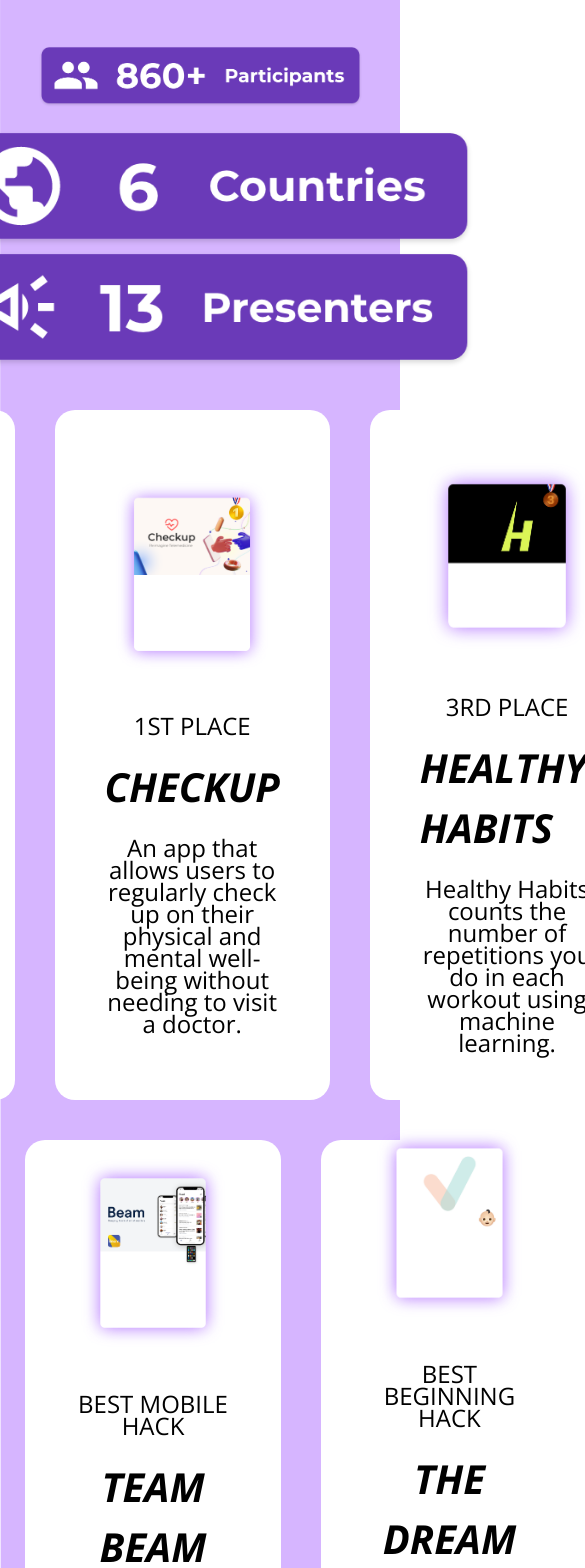
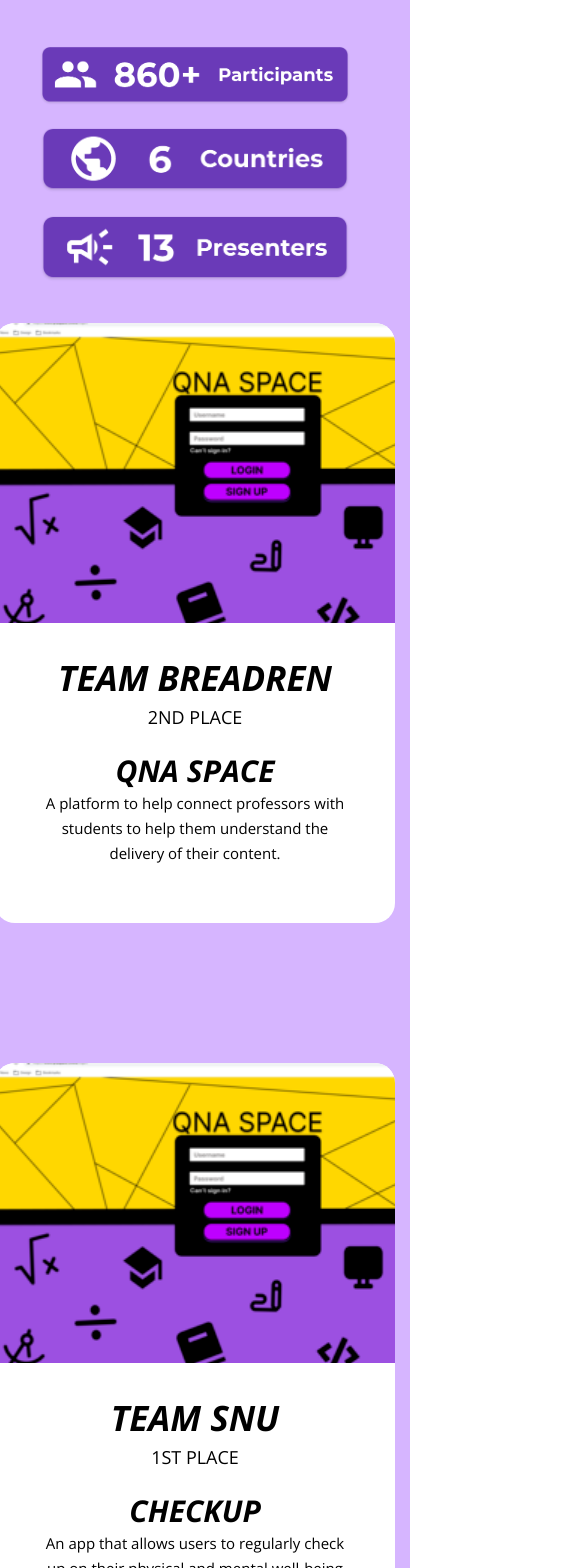
Before and after one commit to sf-hacks-admin/2021website, a React (Create React App) app in the folder app/: page / in a window 390 px wide. Shown: the part 1200-2768 px from the top of the page, 585 px wide, since content can reach past the window. Built offline with nearby package versions, Linux system fonts and the light colour scheme.

Commit message:
responsive cards

```diff
--- a/app/src/screens/Recap.js
+++ b/app/src/screens/Recap.js
@@ -11,72 +11,162 @@ import backgroundImg from "../assets/tracksSection/backgroundImg.svg";
 import "../styles/recap.css";
 
 const WinnerCard = props => {
-    return(
+  return (
     <div
       className="div-shadow"
       style={{
         width: props.width === "xs" ? 250 : 400,
-          height: props.width === "xs" ? undefined : 630,
         display: "flex",
         flexDirection: "column",
         justifyContent: "center",
         alignItems: "center",
         alignContent: "center",
         backgroundColor: "#ffffff",
-          padding: "30px 50px",
         margin: "20px",
         borderRadius: 20
-        }}>
-            <img src={props.imgSrc} className="tracks-card-img" />
-            <div className="heading-3" style={{ marginTop: 20, marginBottom: 20 }}>
-                {props.projectName}
-            </div>
-            <div className="reg-2" style={{ textAlign: "center" }}>
-                {props.position}
-            </div>
-            <div className="heading-3" style={{ marginTop: 20, marginBottom: 20 }}>
-                {props.teamName}
-            </div>
-            <div className="reg-2" style={{ textAlign: "center" }}>
+      }}
+    >
+      <div
+        className="recap-card-img"
+        style={{
+          backgroundImage: `url(${props.imgSrc})`,
+          borderTopLeftRadius: 20,
+          borderTopRightRadius: 20
+        }}
+      ></div>
+      <div
+        style={{
+          height: props.width === "xs" ? undefined : 300,
+          width: 400
+        }}
+      >
+        <div
+          style={{
+            padding: "30px 50px",
+            textAlign: "center"
+          }}
+        >
+          <div className="recap-card-teamName">{props.teamName}</div>
+          <div className="recap-card-teamPlace">{props.position}</div>
+          <div style={{ marginBottom: 20 }} />
+          <div className="recap-card-projectName">{props.projectName}</div>
+          <div
+            className="recap-card-projectDesc"
+            style={{ textAlign: "center" }}
+          >
             {props.description}
           </div>
         </div>
-    )
-}
+      </div>
+    </div>
+  );
+};
 
 const Recap = () => {
   return (
-        <div className="container-1 background-img-1 "
-        style={{ backgroundImage: `url(${backgroundImg})`, marginBottom: "230px"}}>
-
-            <div className="heading-1" style={{textAlign:"center"}}>2021 RECAP</div>
-            <img src={numParticipants} className="numParticipants"/>
+    <div className="parentContainer-1">
+      <div
+        className="mainContainer-1 background-img-1 "
+        style={{
+          backgroundImage: `url(${backgroundImg})`
+        }}
+      >
+        <div className="heading-1" style={{ textAlign: "center" }}>
+          2021 RECAP
+        </div>
+        <div
+          style={{
+            display: "flex",
+            justifyContent: "center"
+          }}
+        >
+          <img src={numParticipants} className="recap_numParticipants" />
+        </div>
         <div
           style={{
             display: "flex",
             flexDirection: "row",
             flexWrap: "wrap",
             justifyContent: "center",
-              alignItems: "center",
-              margin: "20px"
+            alignItems: "center"
           }}
         >
-            <img src={countries} className="countries"/>
-            <img src={presenters} className="presenters"/>
+          <img src={countries} className="recap_countries" />
+          <img src={presenters} className="recap_presenters" />
         </div>
-            <div style={{display:"flex", alignItems:"center", justifyContent:"center"}}>
-
-                    <WinnerCard imgSrc={secondPlace} position={"2ND PLACE"} teamName={"QNA SPACE"} description={"A platform to help connect professors with students to help them understand the delivery of their content."}/>
-                    <WinnerCard style={{paddingBottom:"30px"}} imgSrc={firstPlace} position={"1ST PLACE"} teamName={"CHECKUP"} description={"An app that allows users to regularly check up on their physical and mental well-being without needing to visit a doctor."}/>
-                    <WinnerCard imgSrc={thirdPlace} position={"3RD PLACE"} teamName={"HEALTHY HABITS"} description={"Healthy Habits counts the number of repetitions you do in each workout using machine learning."}/>
+        <div
+          style={{
+            display: "flex",
+            flexWrap: "wrap",
+            alignItems: "center",
+            justifyContent: "center"
+          }}
+        >
+          <div className="winner2-outterdiv">
+            <WinnerCard
+              teamName={"TEAM BREADREN"}
+              imgSrc={secondPlace}
+              position={"2ND PLACE"}
+              projectName={"QNA SPACE"}
+              description={
+                "A platform to help connect professors with students to help them understand the delivery of their content."
+              }
+            />
           </div>
-            <div style={{display:"flex", textAlign:"center"}}>
-                    <WinnerCard imgSrc={mobileHack} position={"BEST MOBILE HACK"} teamName={"TEAM BEAM"} description={"An app that helps you build and maintain meaningful relationships with your friends, family, and colleagues."}/>
-                    <WinnerCard imgSrc={beginnerHack} position={"BEST BEGINNING HACK"} teamName={"THE DREAM TEAM"} description={"An app that removes barriers to learning such as accessibility, affordability, and lack of engagement."}/>
-
+          <div className="winner1-outterdiv">
+            <WinnerCard
+              teamName={"TEAM SNU"}
+              style={{ paddingBottom: "30px" }}
+              imgSrc={secondPlace}
+              position={"1ST PLACE"}
+              projectName={"CHECKUP"}
+              description={
+                "An app that allows users to regularly check up on their physical and mental well-being without needing to visit a doctor."
+              }
+            />
+          </div>
+          <div className="winner3-outterdiv">
+            <WinnerCard
+              teamName={"TEAM TREE"}
+              imgSrc={secondPlace}
+              position={"3RD PLACE"}
+              projectName={"HEALTHY HABITS"}
+              description={
+                "Healthy Habits counts the number of repetitions you do in each workout using machine learning."
+              }
+            />
           </div>
         </div>
-    )
+        <div
+          style={{
+            display: "flex",
+            flexWrap: "wrap",
+            alignItems: "center",
+            justifyContent: "center"
+          }}
+        >
+          <WinnerCard
+            teamName={"TEAM BEAM"}
+            imgSrc={secondPlace}
+            position={"BEST MOBILE HACK"}
+            projectName={"TEAM BEAM"}
+            description={
+              "An app that helps you build and maintain meaningful relationships with your friends, family, and colleagues."
             }
+          />
+          <WinnerCard
+            teamName={"THE DREAM TEAM"}
+            imgSrc={secondPlace}
+            position={"BEST BEGINNING HACK"}
+            projectName={"THE DREAM TEAM"}
+            description={
+              "An app that removes barriers to learning such as accessibility, affordability, and lack of engagement."
+            }
+          />
+        </div>
+      </div>
+    </div>
+  );
+};
 
 export default Recap;
--- a/app/src/styles/recap.css
+++ b/app/src/styles/recap.css
@@ -1,13 +1,82 @@
-.countries {
-    display: block;
-    margin: 0 auto;
-    width: 550px;
-    height: auto;
+.recap_numParticipants {
+  width: 550px;
+  height: auto;
+  margin-bottom: 20px;
+}
+
+.recap_countries {
+  width: 450px;
+  height: auto;
+  margin-bottom: 20px;
+}
+
+.recap_presenters {
+  width: 450px;
+  height: auto;
+  margin-bottom: 20px;
+}
+
+.recap-card-teamName {
+  font: italic normal bold 35px/50px Open Sans;
+  letter-spacing: 0px;
+  opacity: 1;
+}
+
+.recap-card-teamPlace {
+  font: normal normal normal 18px/28px Open Sans;
+  letter-spacing: 0px;
+  opacity: 1;
+}
+
+.recap-card-projectName {
+  font: italic normal bold 30px/40px Open Sans;
+  letter-spacing: 0px;
+  opacity: 1;
+}
+
+.recap-card-projectDesc {
+  font: normal normal normal 15px/25px Open Sans;
+  letter-spacing: 0px;
+  opacity: 1;
+}
+
+.recap-card-img {
+  height: 300px;
+  width: 100%;
+}
+
+.winner1-outterdiv {
+  padding-bottom: 200px;
+}
+.winner2-outterdiv {
+  padding-bottom: 100px;
+}
+.winner3-outterdiv {
+  padding-bottom: 0px;
+}
+
+@media only screen and (max-width: 1000px) {
+  .recap_numParticipants {
+    width: 350px;
+  }
+  .recap_countries {
+    width: 250px;
   }
 
-  .presenters {
-    display: block;
-    margin: 0 auto;
-    width: 550px;
-    height: auto;
+  .recap_presenters {
+    width: 250px;
   }
+}
+
+@media only screen and (max-width: 540px) {
+  .recap_numParticipants {
+    width: 80vw;
+  }
+  .recap_countries {
+    width: 80vw;
+  }
+
+  .recap_presenters {
+    width: 80vw;
+  }
+}
```
Also changed, not shown: app/src/assets/recap/secondPlace.png. Lines whose indentation alone changed are shown as unchanged.
